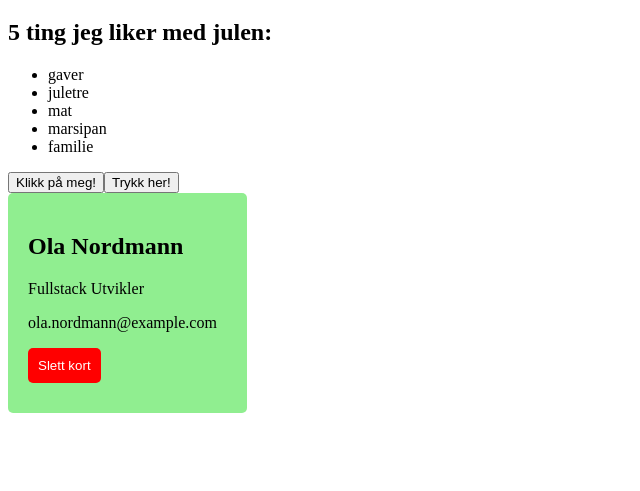
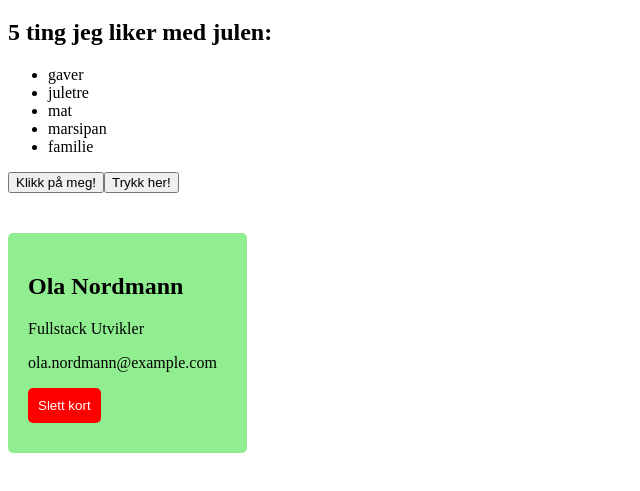
Before and after one commit to brolun/JavaScript---API, a plain HTML site: page forelesning-02/oppgaver.html in a window 1280 px wide. Shown: the part 61-552 px from the top of the page, without its empty margins (0-640 px from the left). Drawn offline with Linux system fonts and the light colour scheme.

Commit message:
Litt små-fiksing

```diff
--- a/forelesning-02/oppgaver.html
+++ b/forelesning-02/oppgaver.html
@@ -14,7 +14,7 @@
 
 			// Oppgave 2 - Lag en liste med 5 listeelementer
 			const listHeading = document.createElement("h2");
-			listHeading.innerHTML = "5 ting jeg liker med julen:";
+			listHeading.innerText = "5 ting jeg liker med julen:";
 			let favThings = ["gaver", "juletre", "mat", "marsipan", "familie"];
 			const christmasList = document.createElement("ul");
 			for (let i = 0; i < favThings.length; i++) {
@@ -28,7 +28,7 @@
 			const jsBtn = document.createElement("button");
 			const btnTxt = document.createTextNode("Klikk på meg!");
 			jsBtn.appendChild(btnTxt);
-			document.body.appendChild(jsBtn);
+			document.body.append(jsBtn);
 			jsBtn.addEventListener("click", sayHello);
 			function sayHello() {
 				const paragraph = document.createElement("p");
@@ -38,13 +38,11 @@
 
 			// Oppgave 4 - Legge til en klasse
 			const style = document.createElement("style");
-			document.head.appendChild(style);
-			style.sheet.insertRule(
-				".color-change {background-color: darkseagreen}"
-			);
+			document.head.append(style);
+			style.sheet.insertRule(".color-change {background-color: yellow}");
 			const colorButton = document.createElement("button");
 			colorButton.textContent = "Trykk her!";
-			document.body.appendChild(colorButton);
+			document.body.append(colorButton);
 			colorButton.addEventListener("click", () => {
 				colorButton.classList.toggle("color-change");
 			});
@@ -53,7 +51,7 @@
 			const businessCard = document.createElement("div");
 			businessCard.className = "business-card";
 			style.sheet.insertRule(
-				".business-card {background-color: lightGreen; width: fit-content; border-radius: 5px; padding: 20px 30px 30px 20px}"
+				".business-card {background-color: lightGreen; width: fit-content; border-radius: 5px; padding: 20px 30px 30px 20px; margin: 40px 0}"
 			);
 
 			const userName = document.createElement("h2");
```
